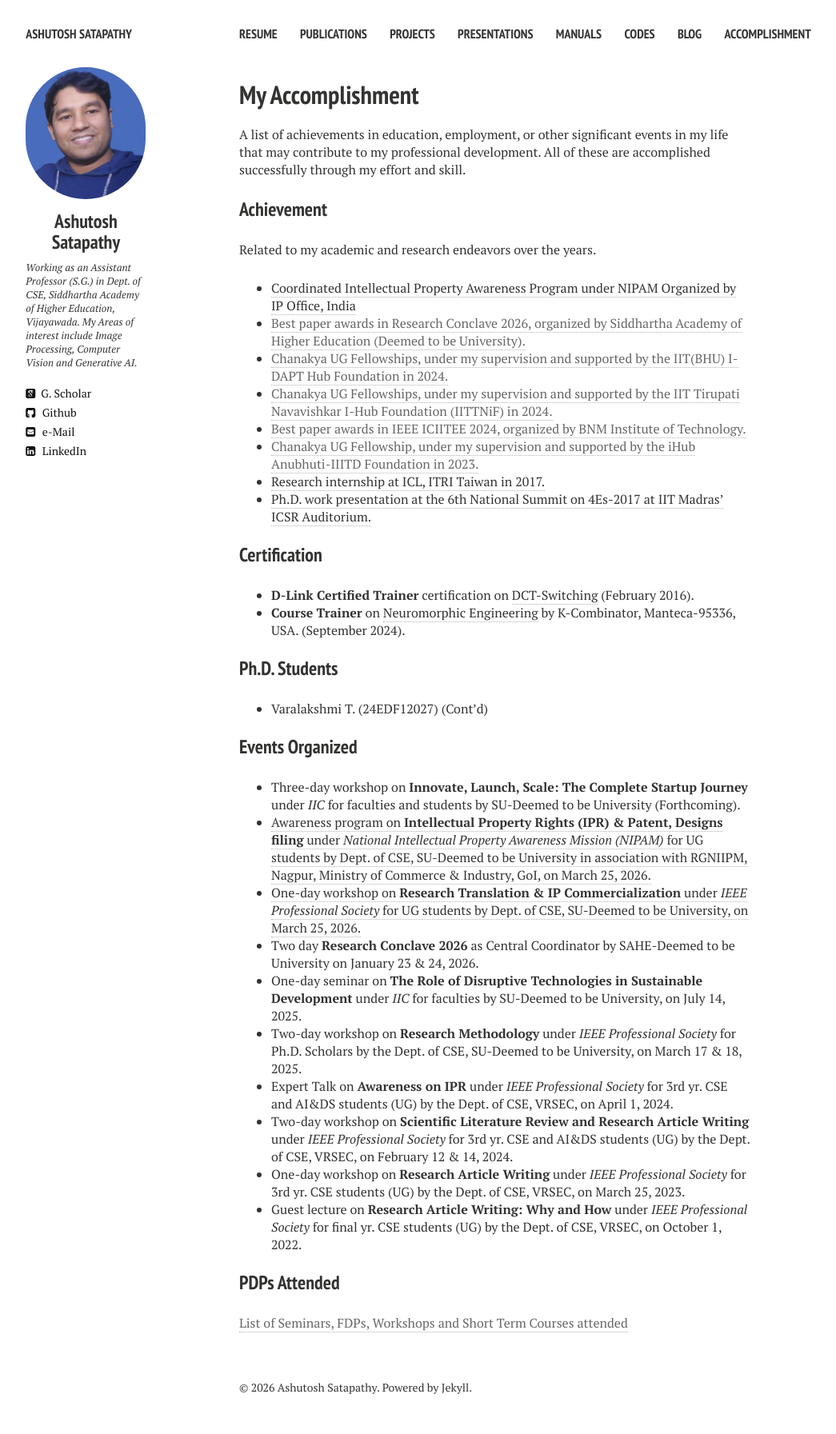
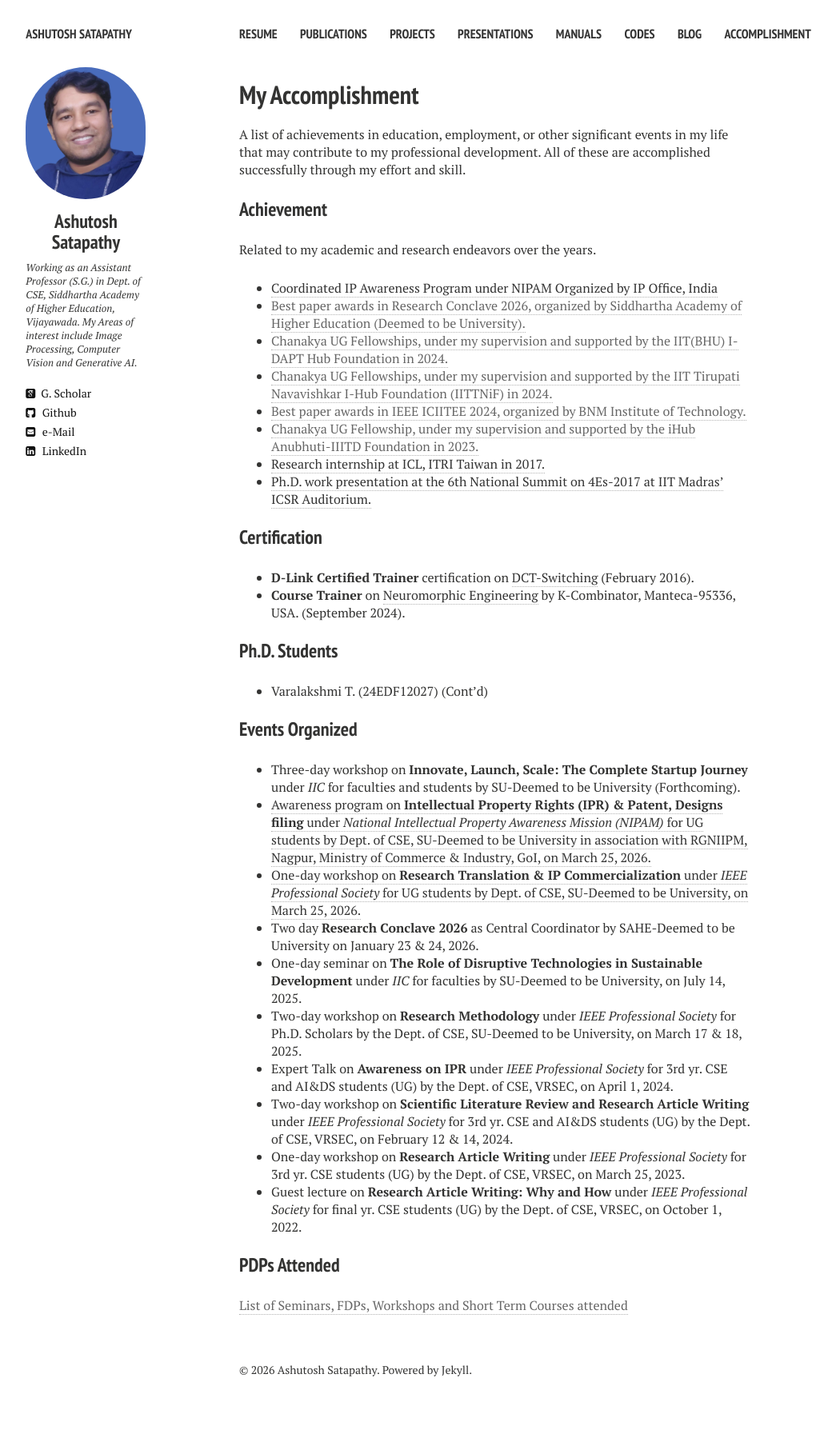
Before and after one commit to ashutoshsatapathy1990/ashutoshsatapathy1990.github.io, a Jekyll site: the page built from achievement.md, in a window 1280 px wide. Shown: the whole page at 80% size, without its empty margins (21-1066 px from the left). Built offline with Jekyll 4.4.1, drawn with Linux system fonts in a browser that asks for light colours; nearby versions of some CDN libraries; after the commit the page ends 1771 px from its top, so only the background shows below that.

Commit message:
Update achievement.md

```diff
--- a/achievement.md
+++ b/achievement.md
@@ -12,7 +12,7 @@ A list of achievements in education, employment, or other significant events in
 ### Achievement
 
 Related to my academic and research endeavors over the years.
-* [Coordinated Intellectual Property Awareness Program under NIPAM Organized by IP Office, India](https://drive.google.com/file/d/1U1hJjz8DQE5CiGn_axHlZgVRriJOddgS/view?usp=sharing)
+* [Coordinated IP Awareness Program under NIPAM Organized by IP Office, India](https://drive.google.com/file/d/1U1hJjz8DQE5CiGn_axHlZgVRriJOddgS/view?usp=sharing)
 * [Best paper awards in Research Conclave 2026, organized by Siddhartha Academy of Higher Education (Deemed to be University).]()
 * [Chanakya UG Fellowships, under my supervision and supported by the IIT(BHU) I-DAPT Hub Foundation in 2024.]()
 * [Chanakya UG Fellowships, under my supervision and supported by the IIT Tirupati Navavishkar I-Hub Foundation (IITTNiF) in 2024.]()
```
